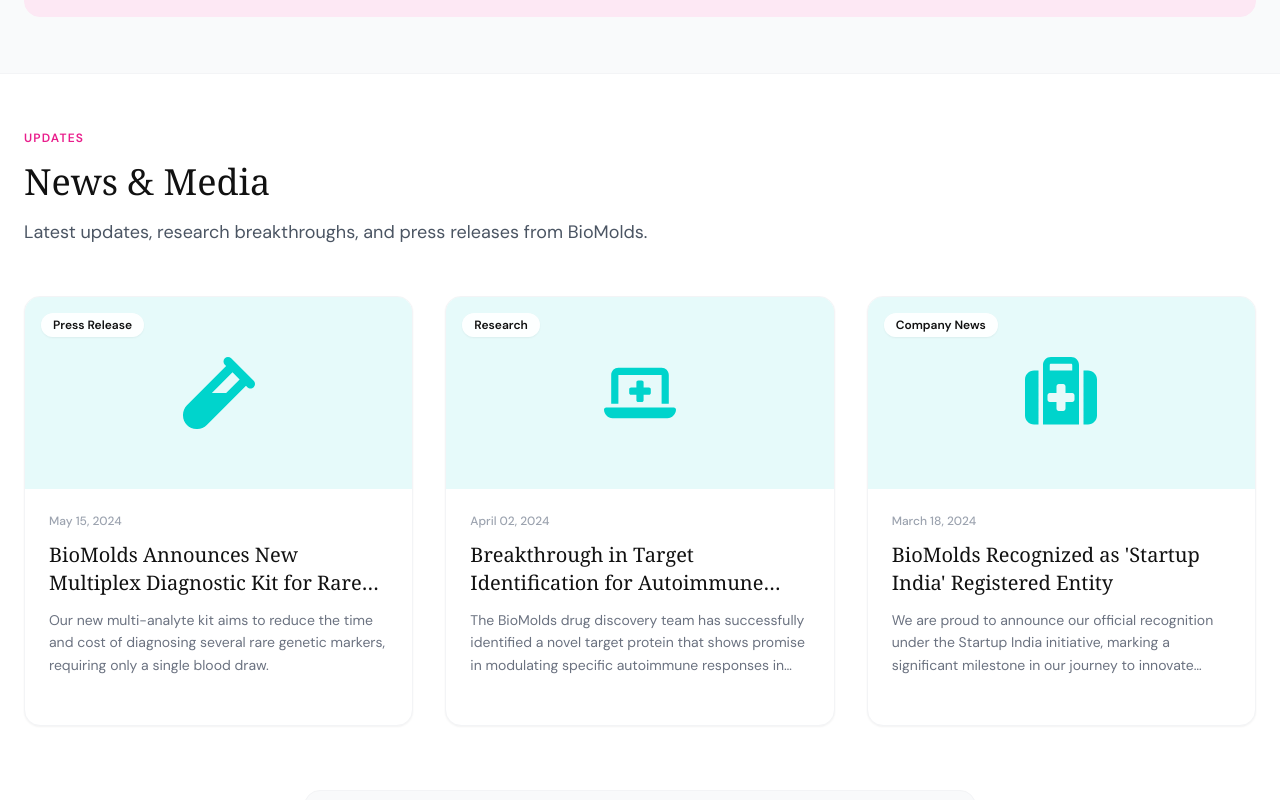
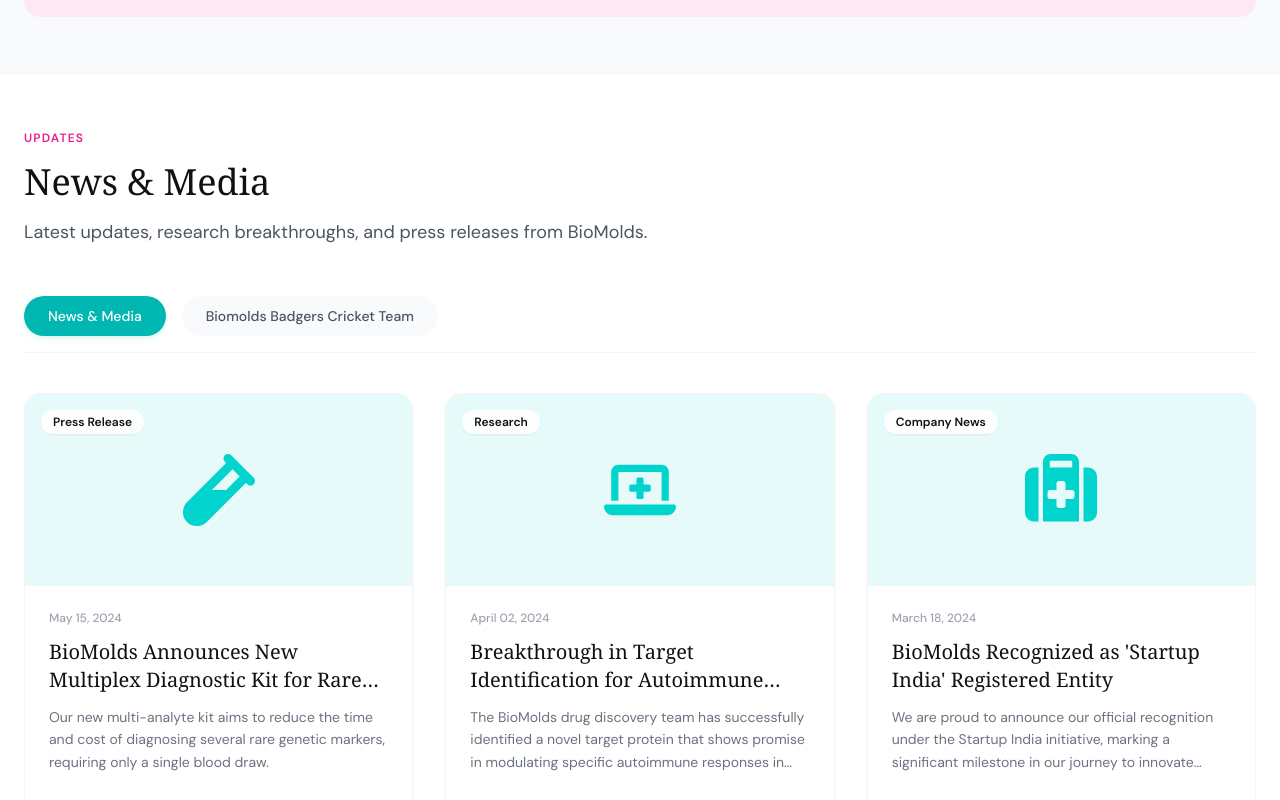
Before and after one commit to desirediv0/bio-molds, a Next.js app: page / in a window 1280 px wide. Shown: the part 6840-7640 px from the top of the page. Built offline with nearby package versions, Linux system fonts and the light colour scheme.

Commit message:
feat: implement home page and about us page with company overview and product categories

```diff
--- a/src/app/about/page.tsx
+++ b/src/app/about/page.tsx
@@ -1,45 +1,9 @@
-"use client";
-
-import { useState, useRef } from "react";
 import Image from "next/image";
 import Link from "next/link";
 import FadeUp from "@/components/FadeUp";
 import { FaCheck, FaBullseye, FaEye, FaAward, FaHandshake, FaUserShield, FaClock } from "react-icons/fa6";
 
-const galleryImages = Array.from(
-  { length: 18 },
-  (_, i) => `https://desirediv-storage.blr1.cdn.digitaloceanspaces.com/bio-molds/image/img%20(${i + 1}).jpeg`
-);
-
 export default function AboutPage() {
-  const scrollRef = useRef<HTMLDivElement>(null);
-  const [isDown, setIsDown] = useState(false);
-  const [startX, setStartX] = useState(0);
-  const [scrollLeft, setScrollLeft] = useState(0);
-
-  const handleMouseDown = (e: React.MouseEvent) => {
-    if (!scrollRef.current) return;
-    setIsDown(true);
-    setStartX(e.pageX - scrollRef.current.offsetLeft);
-    setScrollLeft(scrollRef.current.scrollLeft);
-  };
-
-  const handleMouseLeave = () => {
-    setIsDown(false);
-  };
-
-  const handleMouseUp = () => {
-    setIsDown(false);
-  };
-
-  const handleMouseMove = (e: React.MouseEvent) => {
-    if (!isDown || !scrollRef.current) return;
-    e.preventDefault();
-    const x = e.pageX - scrollRef.current.offsetLeft;
-    const walk = (x - startX) * 1.8;
-    scrollRef.current.scrollLeft = scrollLeft - walk;
-  };
-
   return (
     <>
       {/* Hero Header */}
@@ -139,46 +103,6 @@
             </div>
           </div>
 
-          {/* GALLERY SECTION */}
-          <div className="mb-20 border-t border-gray-100 pt-16">
-            <FadeUp className="mb-10 text-center">
-              <span className="text-xs font-semibold tracking-widest uppercase text-pink mb-4 block">Product Showcase</span>
-              <h2 className="font-serif text-3xl md:text-4xl text-black font-medium leading-tight">Our Laboratory Gallery</h2>
-              <p className="text-sm text-gray-500 mt-2">Explore our premium molecular and cytogenetic solutions. Drag or scroll sideways to view all.</p>
-            </FadeUp>
-
-            <div className="relative w-full">
-              <div
-                ref={scrollRef}
-                onMouseDown={handleMouseDown}
-                onMouseLeave={handleMouseLeave}
-                onMouseUp={handleMouseUp}
-                onMouseMove={handleMouseMove}
-                className="flex gap-6 overflow-x-auto py-4 px-4 sm:px-8 md:px-16 cursor-grab active:cursor-grabbing select-none scroll-smooth no-scrollbar"
-                style={{ scrollbarWidth: "none", msOverflowStyle: "none" }}
-              >
-                {galleryImages.map((src, i) => (
-                  <div
-                    key={i}
-                    className="flex-shrink-0 w-[280px] h-[360px] md:w-[360px] md:h-[460px] rounded-3xl overflow-hidden shadow-lg border border-gray-100 relative group transition-transform duration-300 hover:scale-[1.02] bg-gray-50"
-                  >
-                    <img
-                      src={src}
-                      alt={`Laboratory Gallery ${i + 1}`}
-                      className="w-full h-full object-cover pointer-events-none"
-                      loading="lazy"
-                    />
-                  </div>
-                ))}
-              </div>
-              <style>{`
-                .no-scrollbar::-webkit-scrollbar {
-                  display: none;
-                }
-              `}</style>
-            </div>
-          </div>
-
           {/* Growth Outlook & Call To Action */}
           <FadeUp className="bg-navy text-white rounded-3xl p-10 md:p-16 text-center relative overflow-hidden">
             <div className="absolute top-0 left-0 w-full h-full bg-gradient-to-br from-cyan-600/10 to-navy/50 pointer-events-none"></div>
--- a/src/app/page.tsx
+++ b/src/app/page.tsx
@@ -1,6 +1,6 @@
 "use client";
 
-import { useState, useEffect } from "react";
+import { useState, useEffect, useRef } from "react";
 import Link from "next/link";
 import Image from "next/image";
 import FadeUp from "@/components/FadeUp";
@@ -129,8 +129,42 @@
 }
 
 
+const galleryImages = Array.from(
+  { length: 18 },
+  (_, i) => `https://desirediv-storage.blr1.cdn.digitaloceanspaces.com/bio-molds/image/img%20(${i + 1}).jpeg`
+);
+
 export default function Home() {
   const [selectedProduct, setSelectedProduct] = useState<{ name: string; desc: string } | null>(null);
+  const [activeNewsTab, setActiveNewsTab] = useState<"news" | "cricket">("news");
+
+  const scrollRef = useRef<HTMLDivElement>(null);
+  const [isDown, setIsDown] = useState(false);
+  const [startX, setStartX] = useState(0);
+  const [scrollLeft, setScrollLeft] = useState(0);
+
+  const handleMouseDown = (e: React.MouseEvent) => {
+    if (!scrollRef.current) return;
+    setIsDown(true);
+    setStartX(e.pageX - scrollRef.current.offsetLeft);
+    setScrollLeft(scrollRef.current.scrollLeft);
+  };
+
+  const handleMouseLeave = () => {
+    setIsDown(false);
+  };
+
+  const handleMouseUp = () => {
+    setIsDown(false);
+  };
+
+  const handleMouseMove = (e: React.MouseEvent) => {
+    if (!isDown || !scrollRef.current) return;
+    e.preventDefault();
+    const x = e.pageX - scrollRef.current.offsetLeft;
+    const walk = (x - startX) * 1.8;
+    scrollRef.current.scrollLeft = scrollLeft - walk;
+  };
 
   return (
     <>
@@ -563,6 +597,32 @@
             </p>
           </FadeUp>
 
+          {/* Tabs Navigation */}
+          <div className="flex flex-wrap gap-4 mb-10 border-b border-gray-100 pb-4">
+            <button
+              onClick={() => setActiveNewsTab("news")}
+              className={`px-6 py-2.5 rounded-full font-medium text-sm transition-all duration-300 ${
+                activeNewsTab === "news"
+                  ? "bg-cyan-600 text-white shadow-md shadow-cyan-600/10"
+                  : "bg-gray-50 text-gray-600 hover:bg-gray-100"
+              }`}
+            >
+              News & Media
+            </button>
+            <button
+              onClick={() => setActiveNewsTab("cricket")}
+              className={`px-6 py-2.5 rounded-full font-medium text-sm transition-all duration-300 ${
+                activeNewsTab === "cricket"
+                  ? "bg-cyan-600 text-white shadow-md shadow-cyan-600/10"
+                  : "bg-gray-50 text-gray-600 hover:bg-gray-100"
+              }`}
+            >
+              Biomolds Badgers Cricket Team
+            </button>
+          </div>
+
+          {activeNewsTab === "news" && (
+            <>
               <div className="grid grid-cols-1 md:grid-cols-2 lg:grid-cols-3 gap-8">
                 {[
                   {
@@ -619,6 +679,41 @@
                   </a>
                 </div>
               </FadeUp>
+            </>
+          )}
+
+          {activeNewsTab === "cricket" && (
+            <div className="relative w-full">
+              <div
+                ref={scrollRef}
+                onMouseDown={handleMouseDown}
+                onMouseLeave={handleMouseLeave}
+                onMouseUp={handleMouseUp}
+                onMouseMove={handleMouseMove}
+                className="flex gap-6 overflow-x-auto py-4 px-4 sm:px-8 cursor-grab active:cursor-grabbing select-none scroll-smooth no-scrollbar"
+                style={{ scrollbarWidth: "none", msOverflowStyle: "none" }}
+              >
+                {galleryImages.map((src, i) => (
+                  <div
+                    key={i}
+                    className="flex-shrink-0 w-[280px] h-[360px] md:w-[360px] md:h-[460px] rounded-3xl overflow-hidden shadow-lg border border-gray-100 relative group transition-transform duration-300 hover:scale-[1.02] bg-gray-50"
+                  >
+                    <img
+                      src={src}
+                      alt={`Biomolds Badgers ${i + 1}`}
+                      className="w-full h-full object-cover pointer-events-none"
+                      loading="lazy"
+                    />
+                  </div>
+                ))}
+              </div>
+              <style>{`
+                .no-scrollbar::-webkit-scrollbar {
+                  display: none;
+                }
+              `}</style>
+            </div>
+          )}
         </div>
       </section>
 
```
Lines whose indentation alone changed are shown as unchanged.
